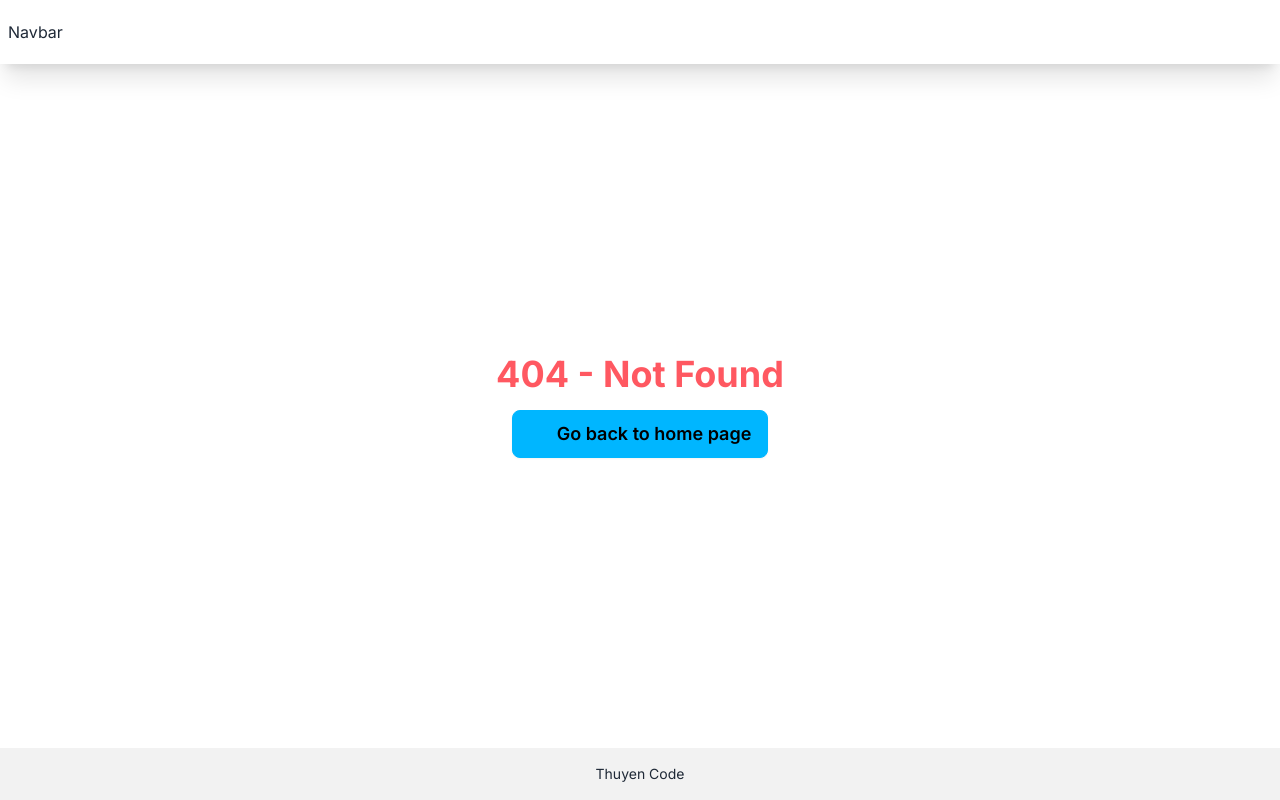
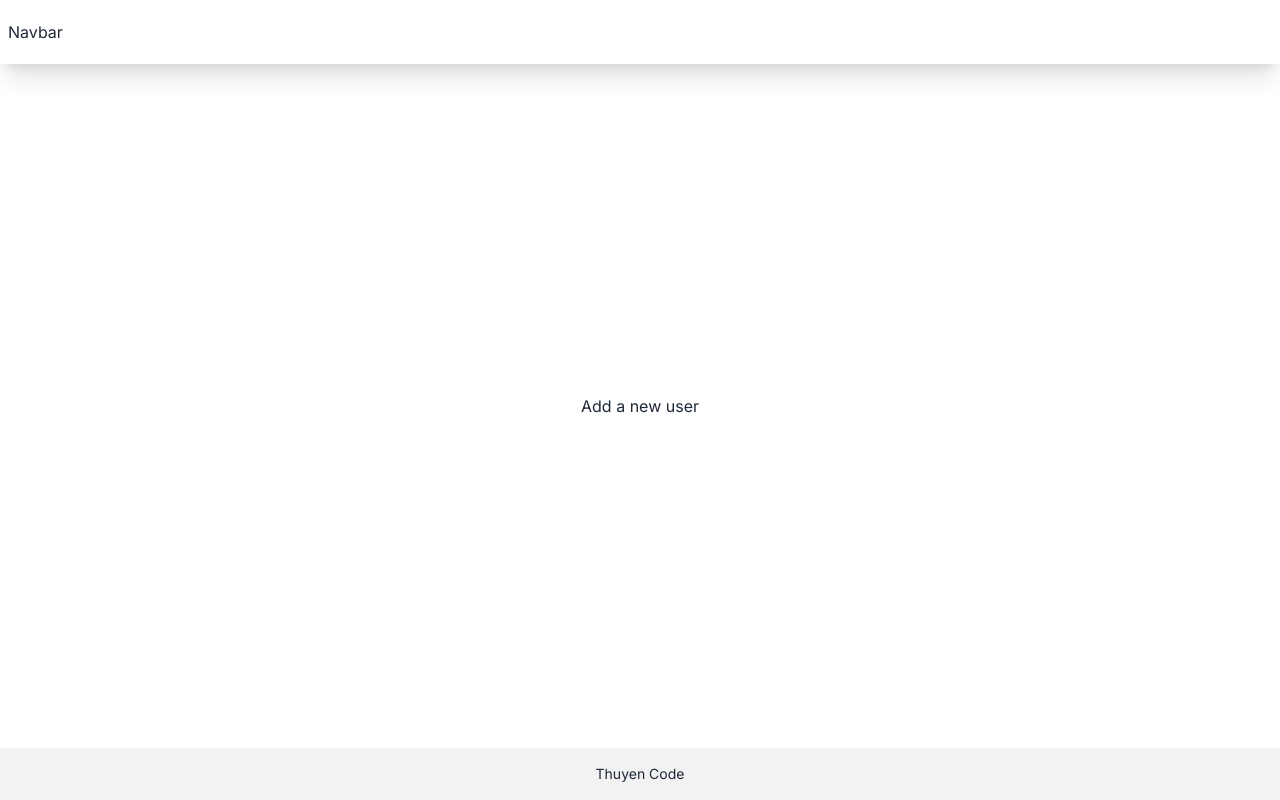
Before and after one commit to thuyencode/springboot-react-mysql-demo, a React (Vite) app in the folder frontend/: page /add in a window 1280 px wide. Before the commit this address had no page. Built offline with nearby package versions, Linux system fonts and the light colour scheme; some icons are missing; what axios-cache-interceptor would draw is missing.

Commit message:
Add a new page to add new users

```diff
--- /dev/null
+++ b/frontend/src/pages/Add/components/AddPage.tsx
@@ -0,0 +1,11 @@
+import { type ReactElement } from 'react'
+
+function AddPage(): ReactElement {
+  return (
+    <div className='hero-content flex-col' role='banner'>
+      Add a new user
+    </div>
+  )
+}
+
+export default AddPage
--- /dev/null
+++ b/frontend/src/pages/Add/index.tsx
@@ -0,0 +1,7 @@
+import AddPage from './components/AddPage'
+
+const addPageRoute = {
+  element: <AddPage />
+}
+
+export default addPageRoute
--- a/frontend/src/router.tsx
+++ b/frontend/src/router.tsx
@@ -1,6 +1,7 @@
 import { createBrowserRouter } from 'react-router-dom'
 import PageContainer from './layout/PageContainer'
 import NotFoundRoutePage from './pages/404'
+import addPageRoute from './pages/Add'
 import homePageRoute from './pages/Home'
 
 const router = createBrowserRouter([
@@ -9,6 +10,7 @@ const router = createBrowserRouter([
     element: <PageContainer />,
     children: [
       { index: true, ...homePageRoute },
+      { path: '/add', ...addPageRoute },
       { path: '*', element: <NotFoundRoutePage /> }
     ]
   }
```
